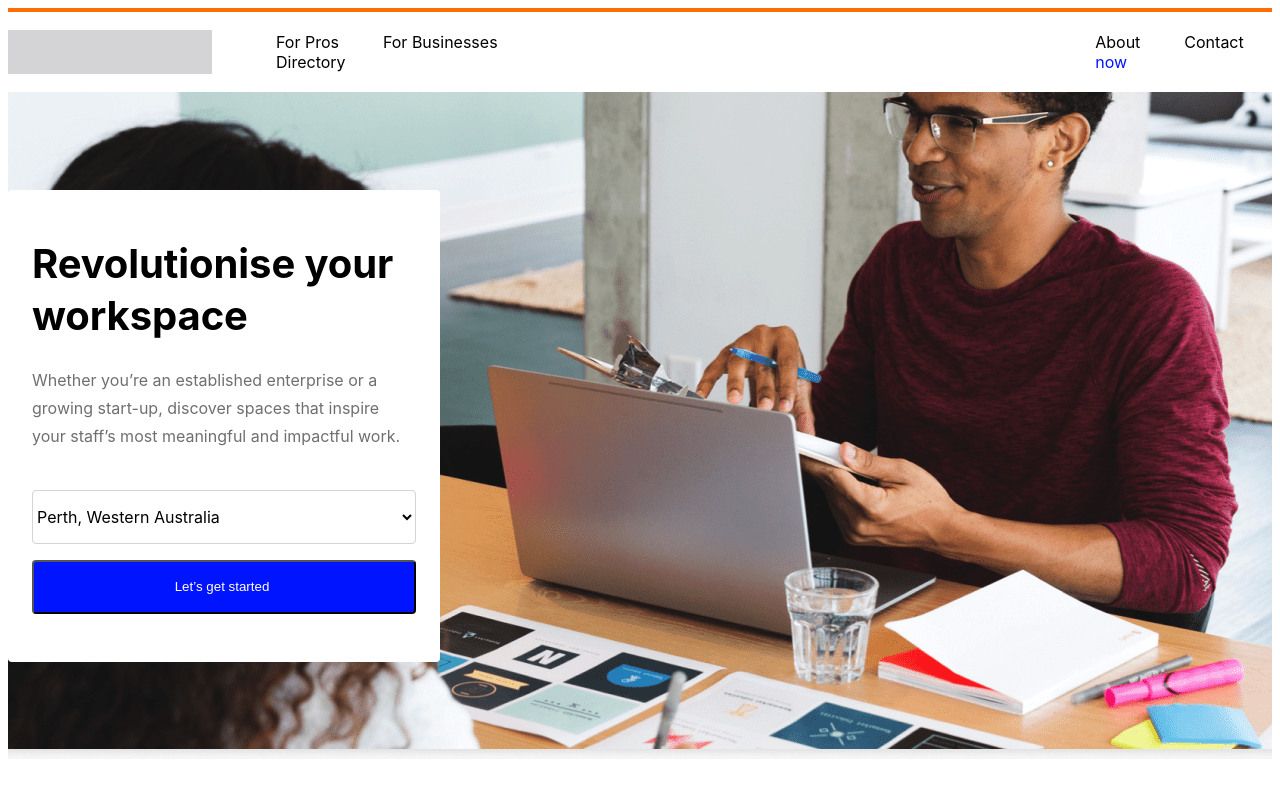
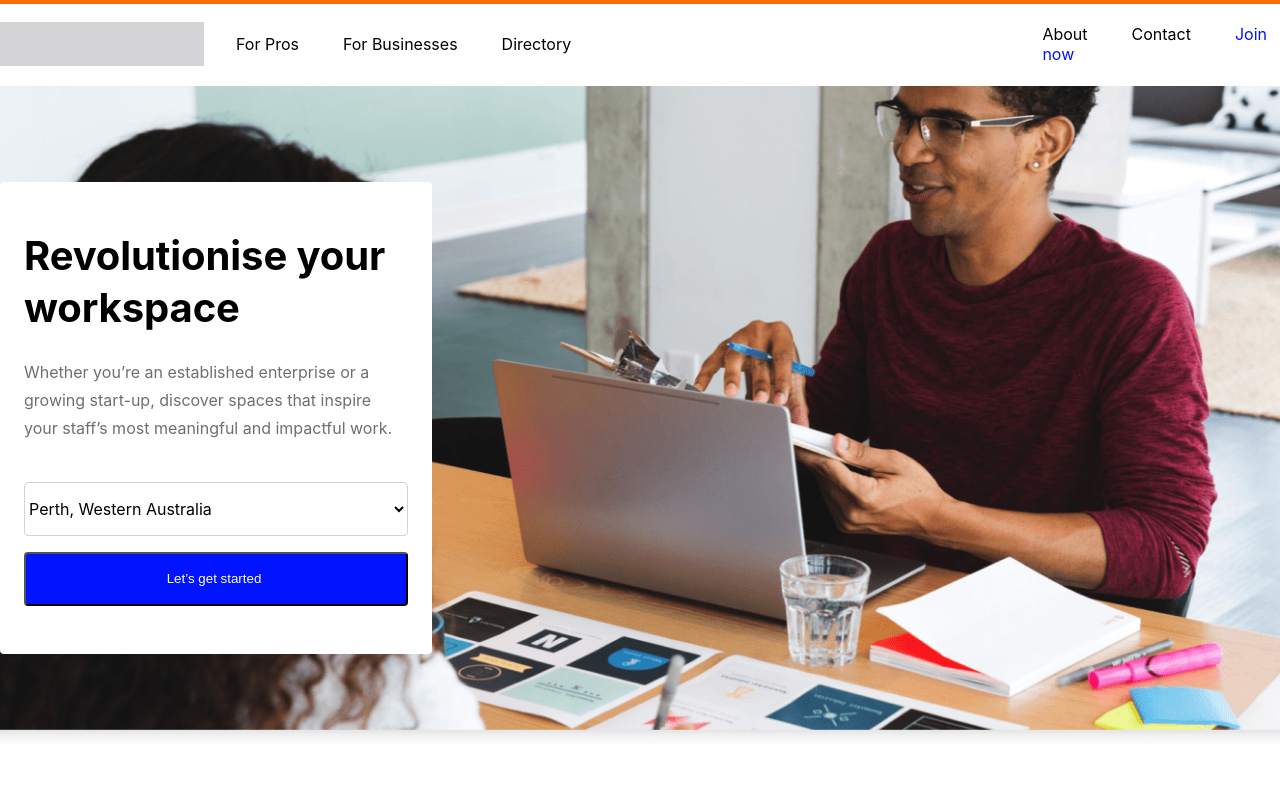
Before and after one commit to eftalozturk/web, a plain HTML site: page index.html in a window 1280 px wide. Shown: the top 796 px of the page. Drawn offline with Linux system fonts and the light colour scheme.

Commit message:
duzenleme

```diff
--- a/index.html
+++ b/index.html
@@ -28,8 +28,8 @@
         </div>
     </header>
     <section class="image-section">
-        <div class="rectangle">
-            <div class="rectangle-1">
+        <div class="container">
+            <div class="content">
                 <h1 class="title">Revolutionise your workspace</h1>
                 <p class="article">Whether you’re an established enterprise or a growing start-up,
                 discover spaces that inspire your staff’s most meaningful and impactful work.</p>
--- a/style.css
+++ b/style.css
@@ -1,3 +1,6 @@
+body{
+    margin: 0px auto;
+}
 .menu{
     width: 100%;
     border-top: #ff6c00 solid 4px;
@@ -31,25 +34,26 @@
     margin: 0 32px 0 0;
 }
 .button-1{
-    margin: 12px 0 12px 32px;
+    width: 60%;
 }
 .button-2{
-    margin: 12px 0 12px 450px;
+    width: 18.8%;
 }
 .image-section{
     width: 100%;
     background-image: url(video.png);
     background-repeat: no-repeat;
     background-position: center;
+    background-size: cover;
 }
-.rectangle{
+.container{
     width: 1344px;
     height: 667px;
     margin: 0px auto;
     display: flex;
     align-items: center;
 }
-.rectangle-1{
+.content{
     width: 384px;
     height: 376px;
     padding: 48px 24px;
```
